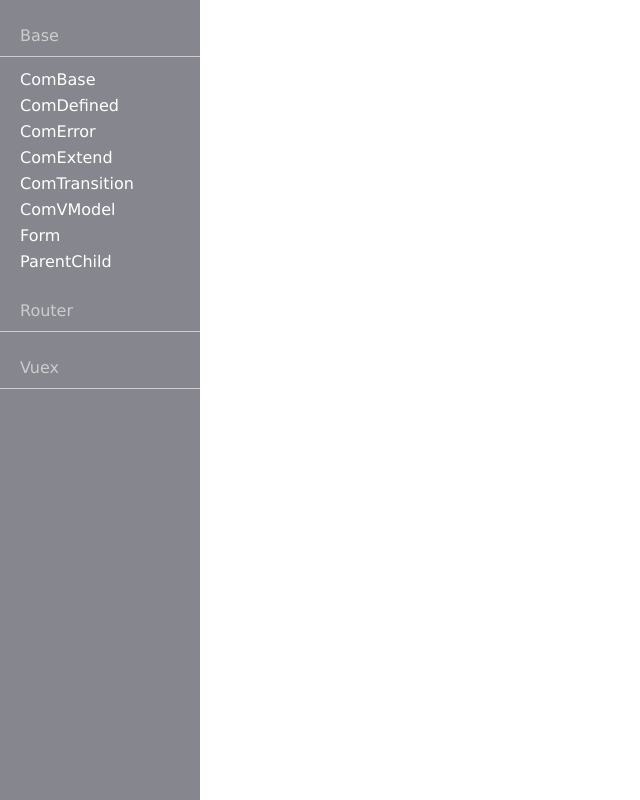
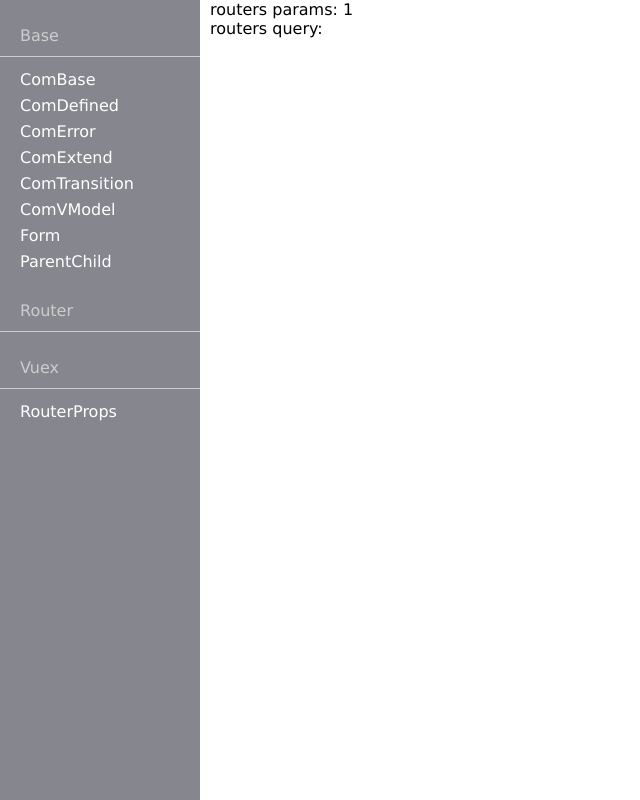
Before and after one commit to hxfsc/vue2webpack4, a Vue app: page /router-props/1 in a window 1280 px wide. Shown: the whole page, without its empty margins (0-640 px from the left). Built offline with nearby package versions, Linux system fonts and the light colour scheme.

Commit message:
router props

```diff
--- a/src/App.vue
+++ b/src/App.vue
@@ -5,7 +5,7 @@
 		<aside>
 			<dl>
 				<dt>Base</dt>
-				<dd v-for="item in routes" :key="item.path">
+				<dd v-for="item in bases" :key="item.path">
 					<router-link :to="item.path">{{item.component}}</router-link>
 				</dd>
 			</dl>
@@ -17,7 +17,7 @@
 
 			<dl>
 				<dt>Vuex</dt>
-				<dd></dd>
+				<dd v-for="item in routers" :key= "item.path"><router-link :to="{ path: item.path, query: { 'query_id': '123' } }">{{ item.component }}</router-link></dd>
 			</dl>
 		</aside>
 
@@ -34,7 +34,7 @@
     data(){
         return {
 			text: "",
-			routes: [{
+			bases: [{
 				path: "/com-base",
 				component: "ComBase"
 			},{
@@ -58,6 +58,11 @@
 			},{
 				path: "/parent-child",
 				component: "ParentChild"
+			}],
+
+			routers: [{
+				path: "/router-props/123",
+				component: "RouterProps",
 			}]
         }
     }
--- /dev/null
+++ b/src/components/Router/ComRouterProps/ComRouterProps.vue
@@ -0,0 +1,25 @@
+<template>
+<div>
+	<p>routers params: <span>{{ params_id }}</span></p>
+	<p>routers query: <span>{{ query_id }}</span></p>
+</div>
+</template>
+
+<script>
+export default {
+	data(){
+		return {}
+	},
+
+	props: [
+		'params_id',
+		'query_id'
+	]
+
+
+}
+</script>
+
+<style>
+
+</style>
--- a/src/router/routes.js
+++ b/src/router/routes.js
@@ -8,6 +8,7 @@
 import Form from "../components/Form/Form.vue";
 import ParentChild from "../components/ParentChild/Parent.vue";
 
+import ComRouterProps from "../components/Router/ComRouterProps/ComRouterProps.vue";
 
 export default [
 	{
@@ -37,6 +38,10 @@
 	},{
 		path: "/parent-child",
 		component: ParentChild
+	},{
+		path: "/router-props/:params_id",
+		component: ComRouterProps,
+		props: true
 	}
 
 
--- a/webpack.dev.js
+++ b/webpack.dev.js
@@ -6,6 +6,7 @@
 	devtool: "source-map",
 	//hot: true,
 	devServer: {
+		port: 8001,
 		historyApiFallback: {
 			index: "./index.html"
 		},
```
